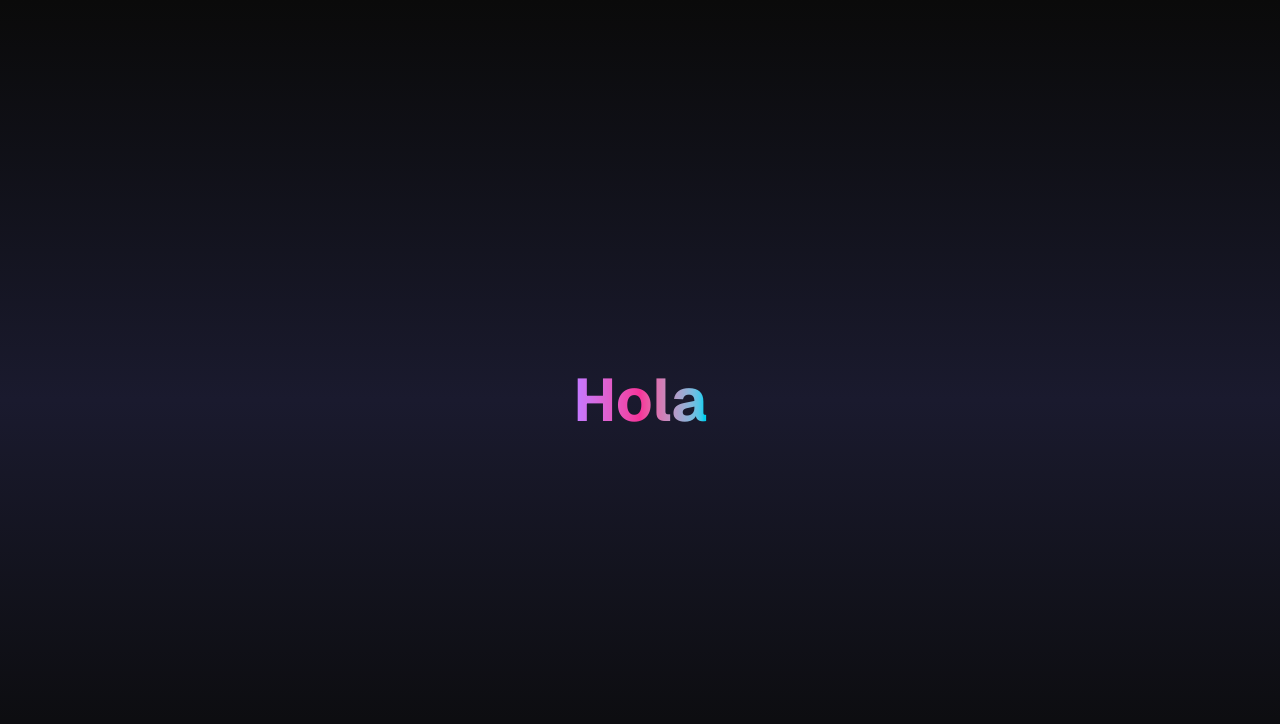
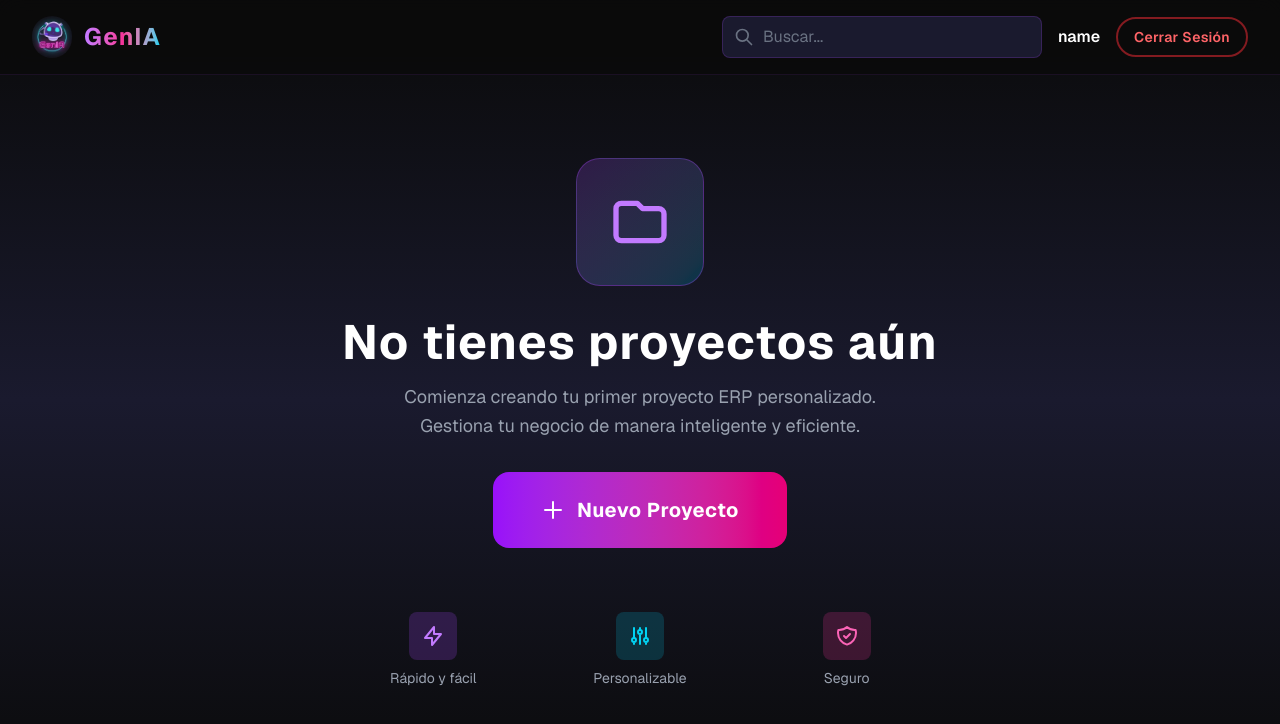
Before and after one commit to AlejandroTRIKITRAKATELAS33sanchezCano/Cliente_Genia, a Next.js app: page /proyectos in a window 1280 px wide. Shown: the top 724 px of the page. Built offline with nearby package versions, Linux system fonts and the light colour scheme; sample sign-in values are in the browser's storage.

Commit message:
Interfaz siguiente

```diff
--- /dev/null
+++ b/src/app/proyectos/nuevo/page.tsx
@@ -0,0 +1,11 @@
+'use client';
+
+export default function NuevoProyectoPage() {
+  return (
+    <div className="min-h-screen w-full bg-gradient-to-b from-[#0a0a0a] via-[#1a1a2e] to-[#0a0a0a] flex items-center justify-center">
+      <h1 className="text-6xl font-bold bg-gradient-to-r from-purple-400 via-pink-500 to-cyan-400 bg-clip-text text-transparent">
+        Hola
+      </h1>
+    </div>
+  );
+}
--- a/src/app/proyectos/page.tsx
+++ b/src/app/proyectos/page.tsx
@@ -2,9 +2,21 @@
 
 import { useEffect, useState } from 'react';
 import { useRouter } from 'next/navigation';
+import Image from 'next/image';
+
+interface Usuario {
+  nombre?: string;
+  appat?: string;
+  email?: string;
+  user_metadata?: {
+    nombre?: string;
+    appat?: string;
+  };
+}
 
 export default function ProyectosPage() {
   const router = useRouter();
+  const [usuario, setUsuario] = useState<Usuario | null>(null);
   const [mounted, setMounted] = useState(false);
 
   useEffect(() => {
@@ -16,20 +28,162 @@ export default function ProyectosPage() {
 
     if (!userStr || !token) {
       router.replace('/');
+      return;
+    }
+
+    try {
+      const user = JSON.parse(userStr);
+      setUsuario(user);
+    } catch (error) {
+      console.error('Error al parsear usuario:', error);
+      router.replace('/');
     }
   }, [router]);
 
-  if (!mounted) {
+  const handleLogout = () => {
+    localStorage.removeItem('user');
+    localStorage.removeItem('token');
+    router.push('/');
+  };
+
+  const handleNuevoProyecto = () => {
+    router.push('/proyectos/nuevo');
+  };
+
+  if (!mounted || !usuario) {
     return null;
   }
 
+  const displayName = usuario.nombre || usuario.user_metadata?.nombre || usuario.email?.split('@')[0] || 'Usuario';
+
   return (
-    <div className="min-h-screen w-full bg-gradient-to-b from-[#0a0a0a] via-[#1a1a2e] to-[#0a0a0a] flex items-center justify-center">
-      <h1 className="text-6xl font-bold bg-gradient-to-r from-purple-400 via-pink-500 to-cyan-400 bg-clip-text text-transparent">
-        Hola
-      </h1>
+    <div className="min-h-screen w-full bg-gradient-to-b from-[#0a0a0a] via-[#1a1a2e] to-[#0a0a0a]">
+      {/* Header */}
+      <header className="border-b border-purple-500/10 bg-[#0a0a0a]/80 backdrop-blur-md">
+        <div className="w-full max-w-7xl mx-auto px-6 lg:px-8 py-4">
+          <div className="flex items-center justify-between gap-6">
+            {/* Logo y nombre */}
+            <div className="flex items-center gap-4">
+              <button
+                onClick={() => router.push('/')}
+                className="flex items-center gap-3 hover:opacity-80 transition-opacity"
+              >
+                <Image
+                  src="/l.png"
+                  alt="GenIA Logo"
+                  width={40}
+                  height={40}
+                  className="rounded-full"
+                />
+                <span className="text-2xl font-bold tracking-wider bg-gradient-to-r from-purple-400 via-pink-500 to-cyan-400 bg-clip-text text-transparent">
+                  GenIA
+                </span>
+              </button>
+            </div>
+
+            {/* Right side: Search bar + User info */}
+            <div className="flex items-center gap-4">
+              {/* Search bar */}
+              <div className="relative w-80">
+                <input
+                  type="text"
+                  placeholder="Buscar..."
+                  className="w-full px-4 py-2 pl-10 bg-[#1a1a2e] border border-purple-500/20 rounded-lg text-white placeholder-gray-500 focus:outline-none focus:border-purple-500/50 transition-colors"
+                />
+                <svg
+                  className="absolute left-3 top-1/2 -translate-y-1/2 w-5 h-5 text-gray-500"
+                  fill="none"
+                  stroke="currentColor"
+                  viewBox="0 0 24 24"
+                >
+                  <path strokeLinecap="round" strokeLinejoin="round" strokeWidth={2} d="M21 21l-6-6m2-5a7 7 0 11-14 0 7 7 0 0114 0z" />
+                </svg>
+              </div>
+
+              {/* User info */}
+              <div className="text-right">
+                <p className="text-white font-semibold">{displayName}</p>
+              </div>
+              <button
+                onClick={handleLogout}
+                className="px-4 py-2 border-2 border-red-500/50 rounded-full text-red-400 font-semibold tracking-wide hover:bg-red-500/10 transition-all text-sm"
+              >
+                Cerrar Sesión
+              </button>
+            </div>
+          </div>
+        </div>
+      </header>
+
+      {/* Main Content - Estado vacío */}
+      <main className="w-full max-w-7xl mx-auto px-6 lg:px-8 py-12">
+        <div className="flex flex-col items-center justify-center min-h-[calc(100vh-200px)]">
+          {/* Empty state */}
+          <div className="text-center space-y-8 max-w-2xl">
+            {/* Icon */}
+            <div className="flex justify-center">
+              <div className="w-32 h-32 rounded-3xl bg-gradient-to-br from-purple-500/20 to-cyan-500/20 flex items-center justify-center border border-purple-500/30">
+                <svg className="w-16 h-16 text-purple-400" fill="none" stroke="currentColor" viewBox="0 0 24 24">
+                  <path strokeLinecap="round" strokeLinejoin="round" strokeWidth={2} d="M3 7v10a2 2 0 002 2h14a2 2 0 002-2V9a2 2 0 00-2-2h-6l-2-2H5a2 2 0 00-2 2z" />
+                </svg>
+              </div>
+            </div>
+
+            {/* Text */}
+            <div className="space-y-4">
+              <h1 className="text-4xl md:text-5xl font-bold text-white tracking-wide">
+                No tienes proyectos aún
+              </h1>
+              <p className="text-gray-400 text-lg leading-relaxed">
+                Comienza creando tu primer proyecto ERP personalizado.
+                <br />
+                Gestiona tu negocio de manera inteligente y eficiente.
+              </p>
+            </div>
+
+            {/* Button */}
+            <button
+              onClick={handleNuevoProyecto}
+              className="group relative px-12 py-6 bg-gradient-to-r from-purple-600 to-pink-600 rounded-2xl text-white font-bold text-xl tracking-wide hover:shadow-2xl hover:shadow-purple-500/50 transition-all transform hover:scale-105"
+            >
+              <div className="flex items-center gap-3">
+                <svg className="w-6 h-6" fill="none" stroke="currentColor" viewBox="0 0 24 24">
+                  <path strokeLinecap="round" strokeLinejoin="round" strokeWidth={2} d="M12 4v16m8-8H4" />
+                </svg>
+                <span>Nuevo Proyecto</span>
+              </div>
+            </button>
+
+            {/* Additional info */}
+            <div className="pt-8 grid grid-cols-3 gap-6 text-center">
+              <div className="space-y-2">
+                <div className="w-12 h-12 mx-auto rounded-lg bg-purple-500/20 flex items-center justify-center">
+                  <svg className="w-6 h-6 text-purple-400" fill="none" stroke="currentColor" viewBox="0 0 24 24">
+                    <path strokeLinecap="round" strokeLinejoin="round" strokeWidth={2} d="M13 10V3L4 14h7v7l9-11h-7z" />
+                  </svg>
+                </div>
+                <p className="text-gray-400 text-sm">Rápido y fácil</p>
+              </div>
+              <div className="space-y-2">
+                <div className="w-12 h-12 mx-auto rounded-lg bg-cyan-500/20 flex items-center justify-center">
+                  <svg className="w-6 h-6 text-cyan-400" fill="none" stroke="currentColor" viewBox="0 0 24 24">
+                    <path strokeLinecap="round" strokeLinejoin="round" strokeWidth={2} d="M12 6V4m0 2a2 2 0 100 4m0-4a2 2 0 110 4m-6 8a2 2 0 100-4m0 4a2 2 0 110-4m0 4v2m0-6V4m6 6v10m6-2a2 2 0 100-4m0 4a2 2 0 110-4m0 4v2m0-6V4" />
+                  </svg>
+                </div>
+                <p className="text-gray-400 text-sm">Personalizable</p>
+              </div>
+              <div className="space-y-2">
+                <div className="w-12 h-12 mx-auto rounded-lg bg-pink-500/20 flex items-center justify-center">
+                  <svg className="w-6 h-6 text-pink-400" fill="none" stroke="currentColor" viewBox="0 0 24 24">
+                    <path strokeLinecap="round" strokeLinejoin="round" strokeWidth={2} d="M9 12l2 2 4-4m5.618-4.016A11.955 11.955 0 0112 2.944a11.955 11.955 0 01-8.618 3.04A12.02 12.02 0 003 9c0 5.591 3.824 10.29 9 11.622 5.176-1.332 9-6.03 9-11.622 0-1.042-.133-2.052-.382-3.016z" />
+                  </svg>
+                </div>
+                <p className="text-gray-400 text-sm">Seguro</p>
+              </div>
+            </div>
+          </div>
+        </div>
+      </main>
     </div>
   );
 }
-
-// Made with Bob
```
